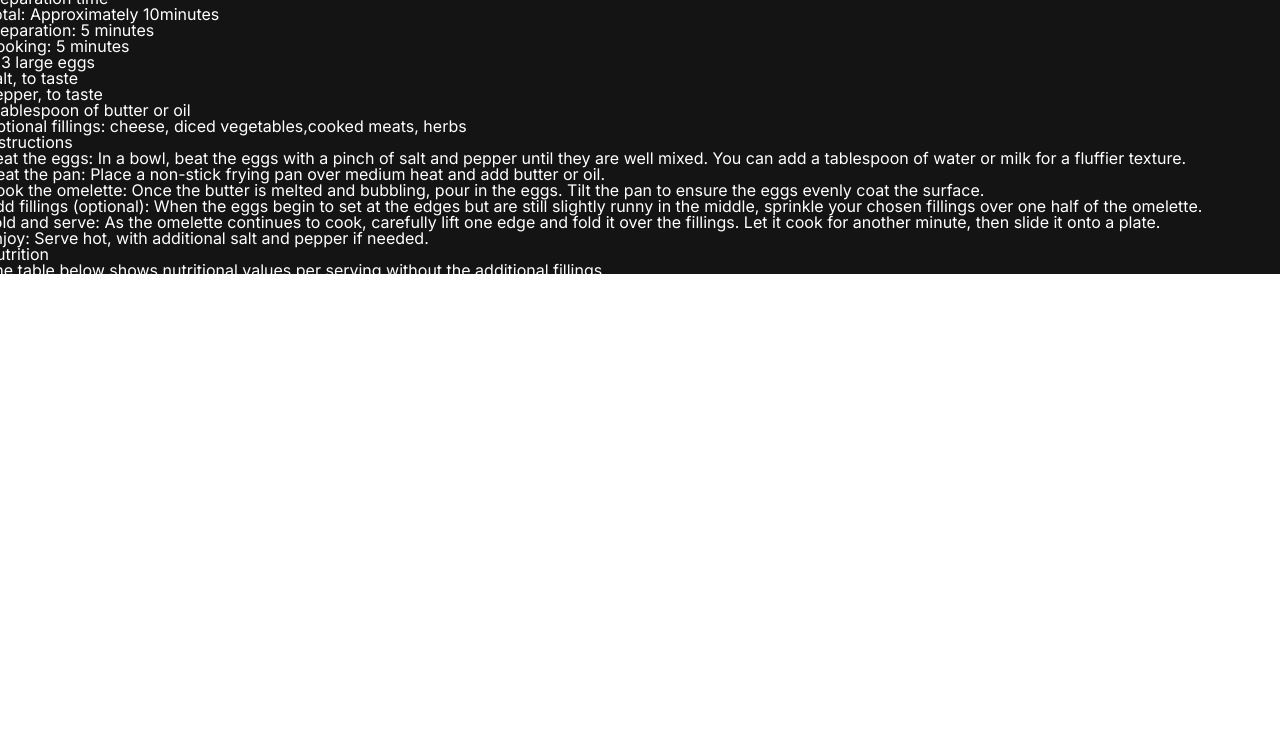
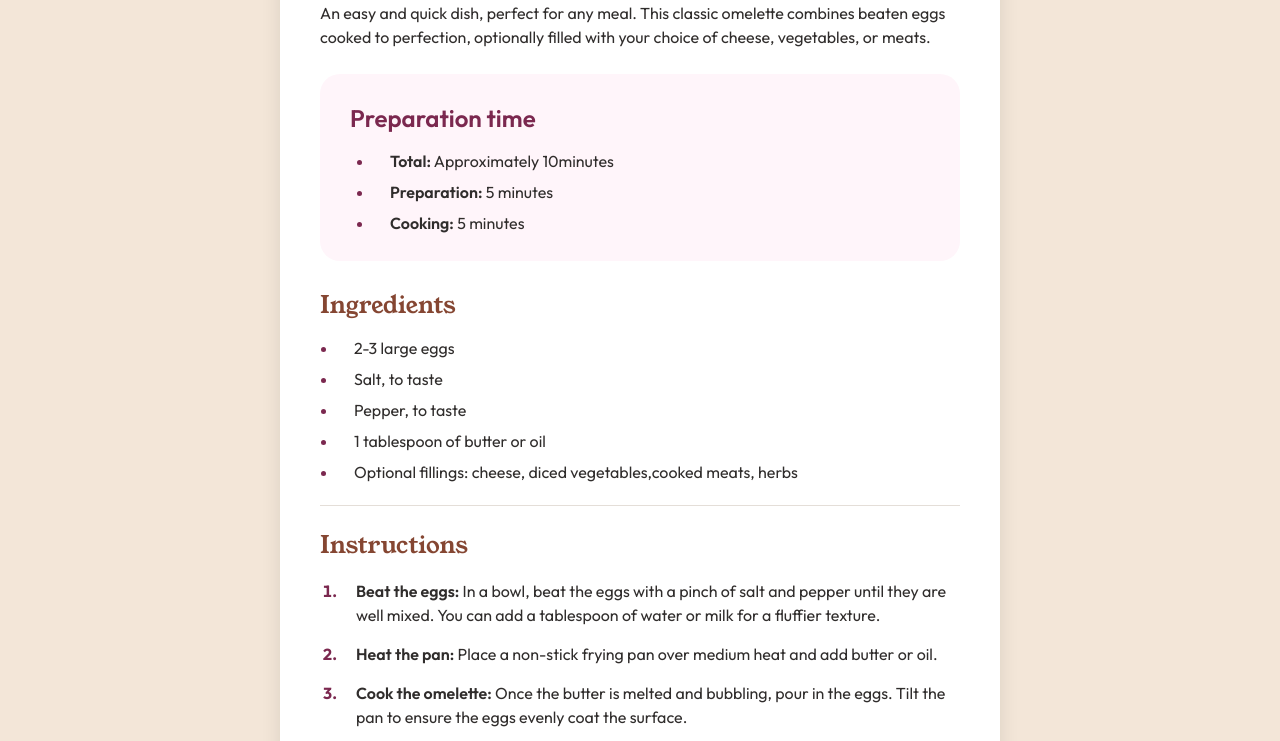
Before and after one commit to Katherine-Kapinus/recipe-mentor-4, a plain HTML site: page index.html in a window 1280 px wide. Shown: the part 526-1267 px from the top of the page. Before the commit the page ends 934 px from the top, so only its background shows below. Drawn offline with Linux system fonts and the light colour scheme.

Commit message:
design without addaptive

```diff
--- a/index.html
+++ b/index.html
@@ -3,7 +3,8 @@
 <head>
     <meta charset="UTF-8">
     <meta name="viewport" content="width=device-width, initial-scale=1.0, maximum-scale=1.0, user-scalable=0">
-    <link href="https://fonts.googleapis.com/css?family=Inter:regular,600,700&display=swap" rel="stylesheet">
+    <link href="https://fonts.googleapis.com/css?family=Outfit:regular,600,700&display=swap" rel="stylesheet">
+    <link href="https://fonts.googleapis.com/css?family=Young+Serif:regular&display=swap" rel="stylesheet">
     <link rel="stylesheet" href="css/style.css">
     <link rel="shourtcut icon" href="img/favicon-32x32.ico" type="image/x-icon">
     <title>Mentor 3</title>
@@ -13,55 +14,60 @@
         <div class="card">
             <div class="card__container">
                 <section class="card__image">
-                    <img src="img/image-omelette.jpeg" alt="image omelette">
                 </section>
                 <section class="card__main main">
                     <h1 class="main__title">Simple Omelette Rescipe</h1>
                     <p class="main__description">An easy and quick dish, perfect for any meal. This classic omelette combines beaten eggs cooked to perfection, optionally filled with your choice of cheese, vegetables, or meats.</p>
                     <div class="main__preparation preparation">
                         <h3 class="preparation__title">Preparation time</h3>
-                        <ul class="preparation__points">
-                            <li class="preparation__point"><span class="preparation__bold">Total:</span> Approximately 10minutes</li>
-                            <li class="preparation__point"><span class="preparation__bold">Preparation:</span> 5 minutes</li>
-                            <li class="preparation__point"><span class="preparation__bold">Cooking:</span> 5 minutes</li>
+                        <ul class="preparation__points ul-list">
+                            <li class="preparation__point item-of-ul"><span class="preparation__bold">Total:</span> Approximately 10minutes</li>
+                            <li class="preparation__point item-of-ul"><span class="preparation__bold">Preparation:</span> 5 minutes</li>
+                            <li class="preparation__point item-of-ul"><span class="preparation__bold">Cooking:</span> 5 minutes</li>
                         </ul>
                     </div>
                 </section>
                 <section class="card__ingredients ingredients">
-                    <ul class="ingredients__list">
-                        <li class="ingredients__item">2-3 large eggs</li>
-                        <li class="ingredients__item">Salt, to taste</li>
-                        <li class="ingredients__item">Pepper, to taste</li>
-                        <li class="ingredients__item">1 tablespoon of butter or oil</li>
-                        <li class="ingredients__item">Optional fillings: cheese, diced vegetables,cooked meats, herbs</li>
+                    <h3 class="ingredients__title title-brown">Ingredients</h3>
+                    <ul class="ingredients__list ul-list">
+                        <li class="ingredients__item item-of-ul">2-3 large eggs</li>
+                        <li class="ingredients__item item-of-ul">Salt, to taste</li>
+                        <li class="ingredients__item item-of-ul">Pepper, to taste</li>
+                        <li class="ingredients__item item-of-ul">1 tablespoon of butter or oil</li>
+                        <li class="ingredients__item item-of-ul">Optional fillings: cheese, diced vegetables,cooked meats, herbs</li>
                     </ul>
                 </section>
                 <section class="card__instructions instructions">
-                    <h3 class="instructions__title">Instructions</h3>
-                    <ol class="instructions__list">
-                        <li class="instructions__item"><span>Beat the eggs:</span> In a bowl, beat the eggs with a pinch of salt and pepper until they are well mixed. You can add a tablespoon of water or milk for a fluffier texture.</li>
-                        <li class="instructions__item"><span>Heat the pan:</span> Place a non-stick frying pan over medium heat and add butter or oil.</li>
-                        <li class="instructions__item"><span>Cook the omelette:</span> Once the butter is melted and bubbling, pour in the eggs. Tilt the pan to ensure the eggs evenly coat the surface.</li>
-                        <li class="instructions__item"><span>Add fillings (optional):</span> When the eggs begin to set at the edges but are still slightly runny in the middle, sprinkle your chosen fillings over one half of the omelette.</li>
-                        <li class="instructions__item"><span>Fold and serve:</span> As the omelette continues to cook, carefully lift one edge and fold it over the fillings. Let it cook for another minute, then slide it onto a plate.</li>
-                        <li class="instructions__item"> <span>Enjoy:</span> Serve hot, with additional salt and pepper if needed.</li>
+                    <h3 class="instructions__title title-brown">Instructions</h3>
+                    <ol class="instructions__list ul-list">
+                        <li class="instructions__item item-of-ul"><span>Beat the eggs:</span> In a bowl, beat the eggs with a pinch of salt and pepper until they are well mixed. You can add a tablespoon of water or milk for a fluffier texture.</li>
+                        <li class="instructions__item item-of-ul"><span>Heat the pan:</span> Place a non-stick frying pan over medium heat and add butter or oil.</li>
+                        <li class="instructions__item item-of-ul"><span>Cook the omelette:</span> Once the butter is melted and bubbling, pour in the eggs. Tilt the pan to ensure the eggs evenly coat the surface.</li>
+                        <li class="instructions__item item-of-ul"><span>Add fillings (optional):</span> When the eggs begin to set at the edges but are still slightly runny in the middle, sprinkle your chosen fillings over one half of the omelette.</li>
+                        <li class="instructions__item item-of-ul"><span>Fold and serve:</span> As the omelette continues to cook, carefully lift one edge and fold it over the fillings. Let it cook for another minute, then slide it onto a plate.</li>
+                        <li class="instructions__item item-of-ul"> <span>Enjoy:</span> Serve hot, with additional salt and pepper if needed.</li>
                     </ol>
                 </section>
                 <section class="card__nutrition nutrition">
-                    <h3 class="nutrition__title">Nutrition</h3>
+                    <h3 class="nutrition__title title-brown">Nutrition</h3>
                     <p class="nutrition__description">The table below shows nutritional values per serving without the additional fillings.</p>
-                    <dl>
+                    <dl class="nutrition__list">
+                        <div class="nutrition__row">
                             <dt>Calories</dt>
                             <dd>277kcal</dd>
-
+                        </div>
+                        <div class="nutrition__row">
                             <dt>Carbs</dt>
                             <dd>0g</dd>
-
+                        </div>
+                        <div class="nutrition__row">
                             <dt>Protein</dt>
                             <dd>20g</dd>
-
+                        </div>
+                        <div class="nutrition__row">
                             <dt>Fat</dt>
                             <dd>22g</dd>
+                        </div>
                     </dl>
                 </section>
             </div>
--- /dev/null
+++ b/scss/_components.scss
@@ -0,0 +1,21 @@
+.title-brown{
+    font-family: 'Young Serif', serif;
+    font-size: 24px;
+    line-height: 1.2;
+    margin-bottom: 20px;
+    color: hsl(14, 45%, 36%);
+}
+
+.ul-list{
+    display: flex;
+    flex-direction: column;
+    row-gap: 15px;
+}
+
+.item-of-ul{
+    position: relative;
+    padding-left: 16px; // відстань між маркером і текстом
+    &::marker{
+        color: hsl(332, 51%, 32%);
+    }
+}
--- a/scss/_nullstyle.scss
+++ b/scss/_nullstyle.scss
@@ -10,7 +10,8 @@ button{cursor: pointer;}
 button::-moz-focus-inner{padding:0;border:0;}
 a,a:visited{text-decoration: none;}
 a:hover{text-decoration: none;}
-ul li{list-style: none;}
+// ul li {list-style: none; padding: 0; margin: 0;}
+// ol li {list-style: none; padding: 0; margin: 0;}
 img{vertical-align: top;}
 h1,h2,h3,h4,h5,h6{font-size:inherit;font-weight: inherit;}
 a,*::before, *::after{display: inline-block;}
--- a/scss/style.scss
+++ b/scss/style.scss
@@ -1,15 +1,182 @@
 @import 'nullstyle';
+@import 'components';
 
 
+html{
+	height: auto;
+
+}
 body{
-      font-family: 'Inter', sans-serif;
-      color: #fff;
+	font-family: 'Outfit', sans-serif;
+	color: hsl(24, 5%, 18%);
+	min-height: 100vh;
 }
 .wrapper {
-      background-color: hsl(0, 0%, 8%);
-      width: 100%;
-      height: 100vh;
-      display: flex;
-      justify-content: center;
-      align-items: center;
+	background-color: hsl(30, 54%, 90%);
+	width: 100%;
+	display: flex;
+	justify-content: center;
+	padding: 50px;
 }
+
+.card {
+	background-color: hsl(0, 0%, 100%);
+	padding: 40px;
+	border-radius: 20px;
+	box-shadow: 0 4px 20px rgba(0, 0, 0, 0.1);
+	max-width: 720px;
+
+		&__container {
+			display: flex;
+			flex-direction: column;
+			gap: 50px;
+		}
+
+		&__image {
+			// max-width: 640px;
+			width: 100%;
+			aspect-ratio: 2 / 1;
+			background-image: url('../img/image-omelette.jpeg');
+			background-size: cover;
+			background-position: center;
+			background-repeat: no-repeat;
+			border-radius: 20px;
+			overflow: hidden;
+		}
+
+		&__main {
+
+		}
+
+		&__ingredients {
+		}
+
+		&__instructions {
+		}
+
+		&__nutrition {
+		}
+}
+.main {
+	display: flex;
+	gap: 25px;
+	flex-direction: column;
+	margin-bottom: -20px;
+
+		&__title {
+			font-family: 'Young Serif', serif;
+			font-weight: 400;
+			font-size: 42px;
+		}
+
+		&__description {
+			line-height: 1.5;
+		}
+
+		&__preparation {
+		}
+}
+.preparation {
+	background-color: hsl(330, 100%, 98%);
+	padding: 30px;
+	border-radius: 20px;
+
+
+		&__title {
+			font-size: 24px;
+			font-weight: 600;
+			line-height: 1.2;
+			margin-bottom: 20px;
+			color: hsl(332, 51%, 32%);
+		}
+
+		&__points {
+			padding-left: 24px;
+		}
+
+		&__point {
+			& span{
+				font-weight: 600;
+			}
+		}
+
+		&__bold {
+		}
+}
+.ingredients {
+	padding-bottom: 25px;
+	margin-bottom: -25px;
+	border-bottom: 1px solid hsl(30, 18%, 87%);
+
+	&__title{
+
+	}
+
+		&__list {
+			padding-left: 18px;
+		}
+
+		&__item {
+		}
+}
+.instructions {
+	padding-bottom: 25px;
+	margin-bottom: -25px;
+	border-bottom: 1px solid hsl(30, 18%, 87%);
+
+		&__title {
+		}
+
+		&__list {
+			padding-left: 20px;
+
+		}
+
+		&__item {
+			line-height: 24px;
+			&::marker{
+				font-weight: 700;
+			}
+			& span{
+				font-weight: 600;
+			}
+		}
+}
+.nutrition {
+
+		&__title {
+		}
+
+		&__description {
+			margin-bottom: 8px;
+		}
+
+		&__list{
+			display: flex;
+			flex-direction: column;
+		}
+
+		&__row{
+			display: grid;
+			grid-template-columns: 1fr 1fr;
+			align-items: center;
+			padding: 20px 0;
+			border-bottom: 1px solid hsl(30, 18%, 87%);
+
+			&:last-child {
+				border-bottom: none;
+				padding: 20px 0 0 0 ;
+			}
+		}
+
+		& dt{
+			padding-left: 32px;
+
+
+		}
+		& dd{
+			font-weight: 600;
+			padding-left: 32px;
+			color: hsl(14, 45%, 36%);
+		}
+}
```
Also changed, not shown: css/style.css. Lines whose indentation alone changed are shown as unchanged.
